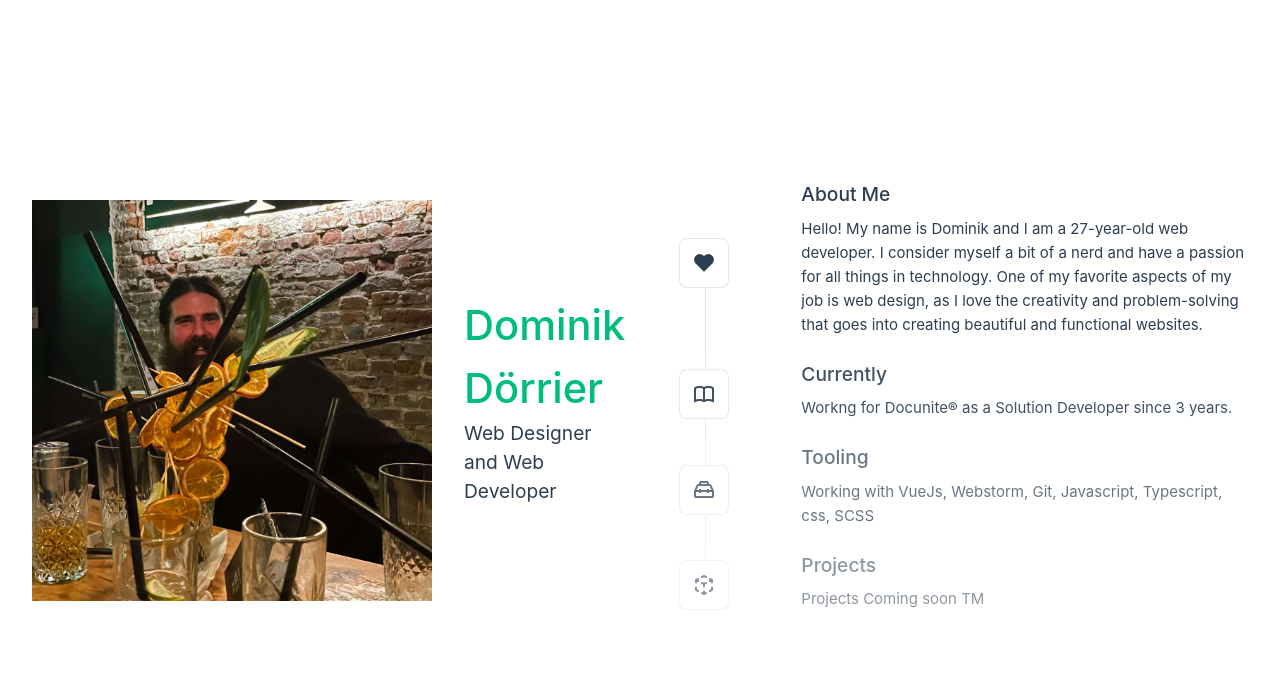
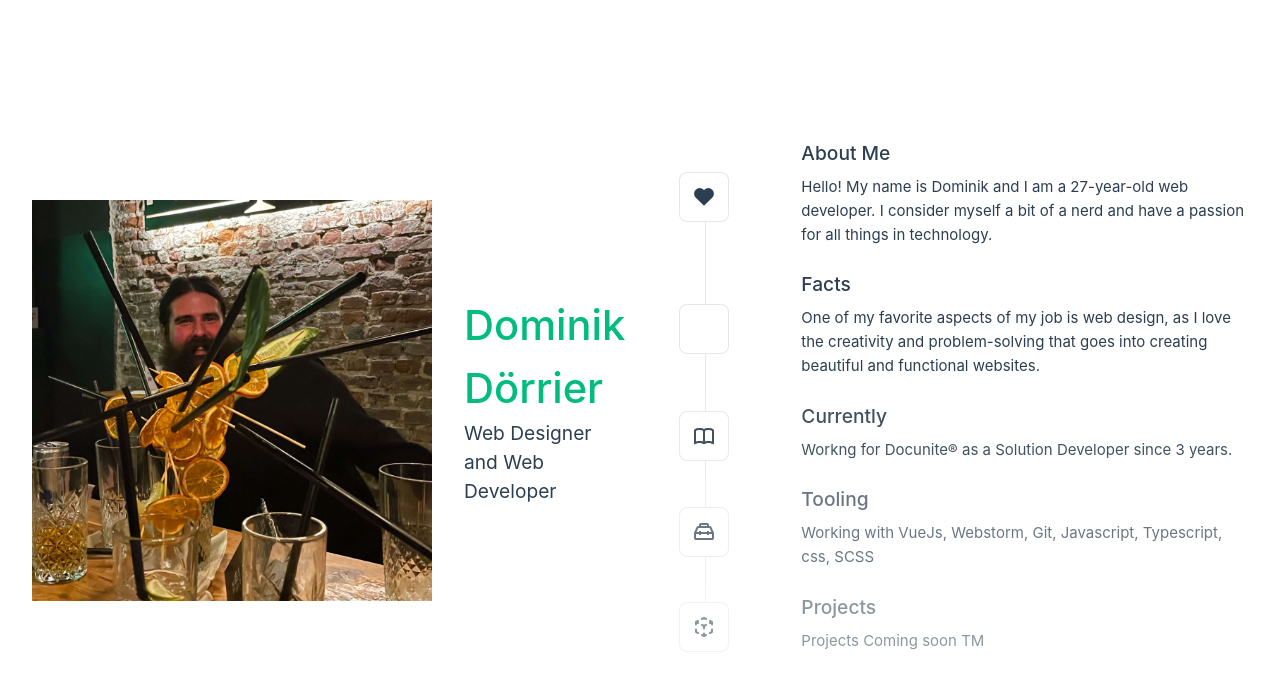
Before and after one commit to Tzyber/aboutme, a Vue app: page / in a window 1280 px wide. Shown: the top 688 px of the page. Built offline with nearby package versions, Linux system fonts and the light colour scheme.

Commit message:
changed icon

```diff
--- a/src/components/TheWelcome.vue
+++ b/src/components/TheWelcome.vue
@@ -5,6 +5,7 @@ import ToolingIcon from './icons/IconTooling.vue'
 import EcosystemIcon from './icons/IconEcosystem.vue'
 import CommunityIcon from './icons/IconCommunity.vue'
 import SupportIcon from './icons/IconSupport.vue'
+import Infoicon from "@/components/icons/infoicon.vue";
 </script>
 
 <template>
@@ -15,7 +16,14 @@ import SupportIcon from './icons/IconSupport.vue'
     </template>
     <template #heading>About Me</template>
 
-    Hello! My name is Dominik  and I am a 27-year-old web developer. I consider myself a bit of a nerd and have a passion for all things in technology. One of my favorite aspects of my job is web design, as I love the creativity and problem-solving that goes into creating beautiful and functional websites.
+    Hello! My name is Dominik  and I am a 27-year-old web developer. I consider myself a bit of a nerd and have a passion for all things in technology.
+  </WelcomeItem>
+  <WelcomeItem class="item1">
+    <template #icon>
+      <infoicon class="itemIcon" />
+    </template>
+    <template #heading>Facts</template>
+    One of my favorite aspects of my job is web design, as I love the creativity and problem-solving that goes into creating beautiful and functional websites.
   </WelcomeItem>
   <WelcomeItem class="item2">
     <template #icon>
--- /dev/null
+++ b/src/components/icons/infoicon.vue
@@ -0,0 +1,11 @@
+<script setup>
+
+</script>
+
+<template>
+  <svg viewBox="0 0 24 24" fill="none" xmlns="http://www.w3.org/2000/svg" stroke="#ffffff"><g id="SVGRepo_bgCarrier" stroke-width="0"></g><g id="SVGRepo_tracerCarrier" stroke-linecap="round" stroke-linejoin="round"></g><g id="SVGRepo_iconCarrier"> <path d="M12 17.75C11.8019 17.7474 11.6126 17.6676 11.4725 17.5275C11.3324 17.3874 11.2526 17.1981 11.25 17V10C11.25 9.80109 11.329 9.61032 11.4697 9.46967C11.6103 9.32902 11.8011 9.25 12 9.25C12.1989 9.25 12.3897 9.32902 12.5303 9.46967C12.671 9.61032 12.75 9.80109 12.75 10V17C12.7474 17.1981 12.6676 17.3874 12.5275 17.5275C12.3874 17.6676 12.1981 17.7474 12 17.75Z" fill="#fff"></path> <path d="M12 8.25C11.8019 8.24741 11.6126 8.16756 11.4725 8.02747C11.3324 7.88737 11.2526 7.69811 11.25 7.5V7C11.25 6.80109 11.329 6.61032 11.4697 6.46967C11.6103 6.32902 11.8011 6.25 12 6.25C12.1989 6.25 12.3897 6.32902 12.5303 6.46967C12.671 6.61032 12.75 6.80109 12.75 7V7.5C12.7474 7.69811 12.6676 7.88737 12.5275 8.02747C12.3874 8.16756 12.1981 8.24741 12 8.25Z" fill="#fff"></path> </g></svg>
+</template>
+
+<style scoped>
+
+</style>
```
